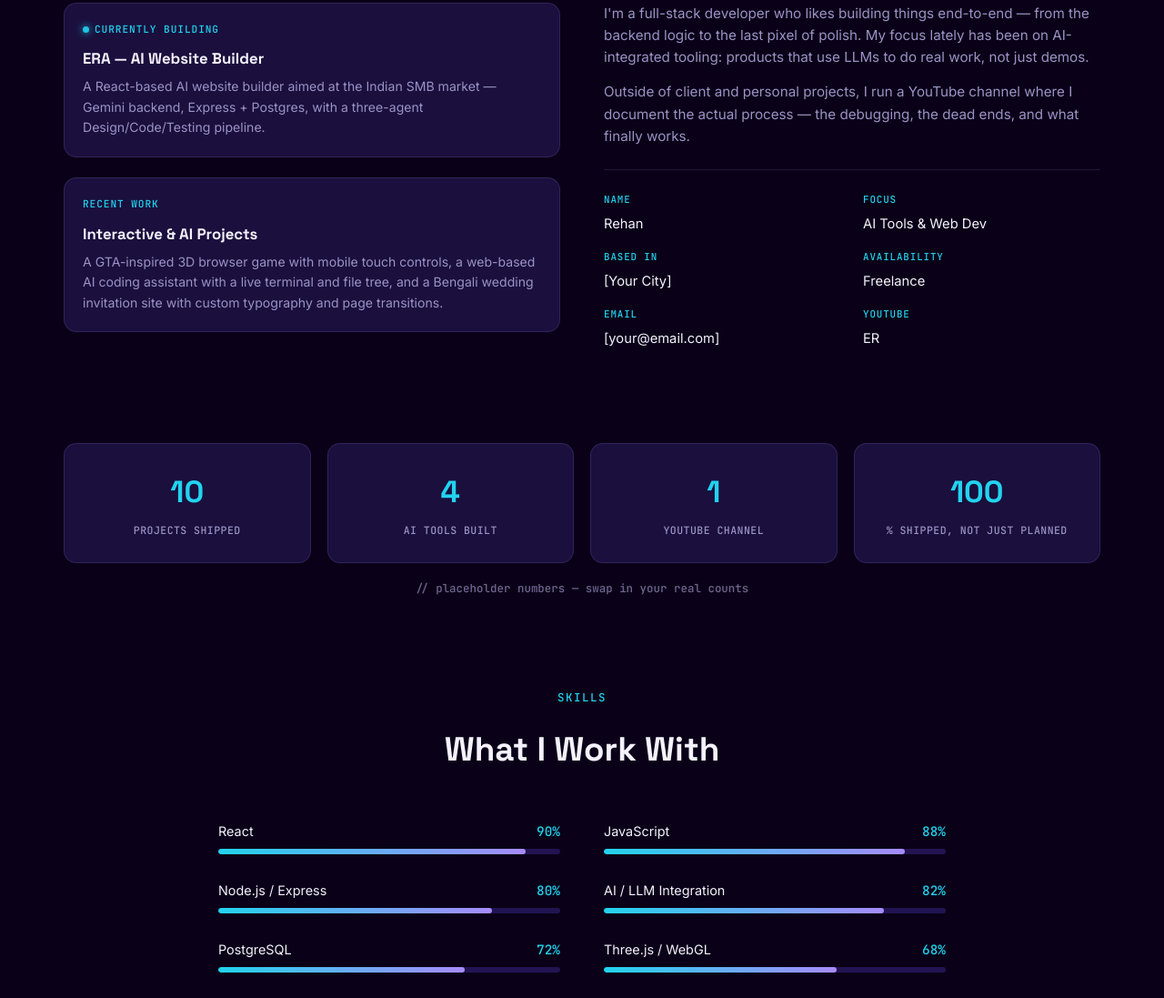
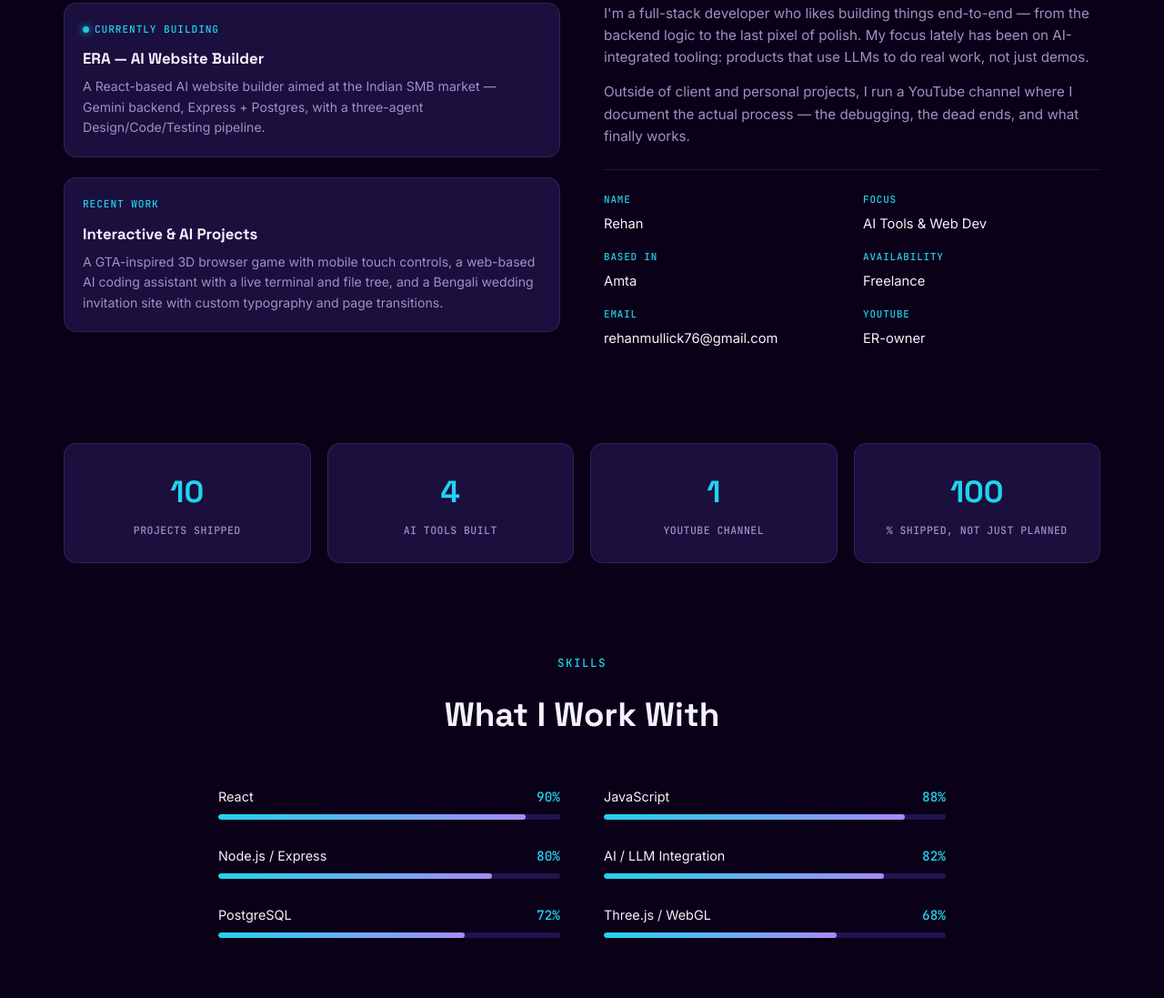
Before and after one commit to rehanmullick76-hub/Me, a plain HTML site: page index.html in a window 1280 px wide. Shown: the part 1100-2197 px from the top of the page at 91% size. Drawn offline with Linux system fonts and the light colour scheme.

Commit message:
Update index.html

```diff
--- a/index.html
+++ b/index.html
@@ -337,10 +337,10 @@
       <div class="info-table">
         <div class="info-item"><span class="label">Name</span><span class="value">Rehan</span></div>
         <div class="info-item"><span class="label">Focus</span><span class="value">AI Tools &amp; Web Dev</span></div>
-        <div class="info-item"><span class="label">Based in</span><span class="value">[Your City]</span></div>
+        <div class="info-item"><span class="label">Based in</span><span class="value">Amta</span></div>
         <div class="info-item"><span class="label">Availability</span><span class="value">Freelance</span></div>
-        <div class="info-item"><span class="label">Email</span><span class="value">[your@email.com]</span></div>
-        <div class="info-item"><span class="label">YouTube</span><span class="value">ER</span></div>
+        <div class="info-item"><span class="label">Email</span><span class="value">rehanmullick76@gmail.com</span></div>
+        <div class="info-item"><span class="label">YouTube</span><span class="value">ER-owner</span></div>
       </div>
     </div>
   </div>
@@ -353,7 +353,7 @@
     <div class="stat-card"><div class="stat-num" data-target="1">0</div><div class="stat-label">YOUTUBE CHANNEL</div></div>
     <div class="stat-card"><div class="stat-num" data-target="100">0</div><div class="stat-label">% SHIPPED, NOT JUST PLANNED</div></div>
   </div>
-  <p class="stats-note">// placeholder numbers — swap in your real counts</p>
+
 </section>
 
 <section class="skills wrap" id="skills">
@@ -394,7 +394,7 @@
     <span class="eyebrow" style="text-align:center;display:block;">Contact</span>
     <h2>Let's Build Something</h2>
     <p>Open to freelance work and collaborations.</p>
-    <a href="mailto:your@email.com" class="btn btn-primary"><i class="fa-solid fa-paper-plane"></i> Say Hello</a>
+    <a href="mailto:rehanmullick76@gmail.com" class="btn btn-primary"><i class="fa-solid fa-paper-plane"></i> Say Hello</a>
     <div class="footer-bottom">
       <span>© 2026 Rehan. All rights reserved.</span>
       <span>Built with code, not a template.</span>
```
